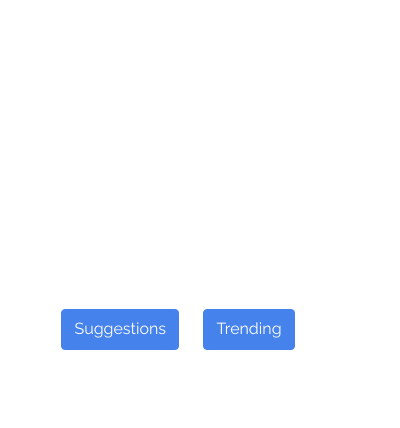
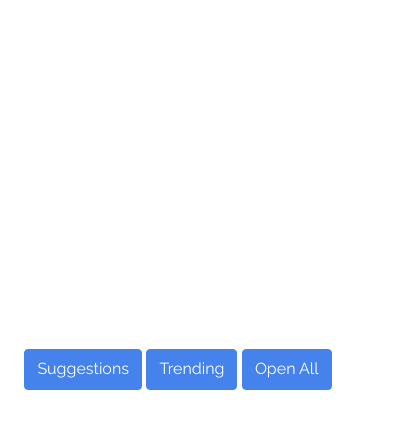
Before and after one commit to apourchet/AtlasTabs, a browser extension: page frontend/popup.html in a window 400 px wide. Shown: the part 54-482 px from the top of the page. Drawn offline with Linux system fonts and the light colour scheme.

Commit message:
Added open all button -- still unfunctional

```diff
--- a/frontend/popup.html
+++ b/frontend/popup.html
@@ -19,15 +19,16 @@
 
     <div class="row">
       <div class="col-md-11" style="overflow-y:auto;">
-        <ul style="height: 300px" id="list-container" class="list-group">
+        <ul style="height: 330px" id="list-container" class="list-group">
         </ul>
       </div>
     </div>
 
     <div class="row">
       <div class="col-md-12">
-        <button style="margin-left: 10px; margin-right: 10px" class="btn btn-primary" id='suggestion-button'> Suggestions </button>
-        <button style="margin-left: 10px; margin-right: 10px" class="btn btn-primary" id='trending-button'> Trending </button>
+        <button style="margin-top: 10px;" class="btn btn-primary" id='suggestion-button'> Suggestions </button>
+        <button style="margin-top: 10px;" class="btn btn-primary" id='trending-button'> Trending </button>
+        <button style="margin-top: 10px;" class="btn btn-primary" id='openall-button'> Open All </button>
       </div>
     </div>
   </body>
```
